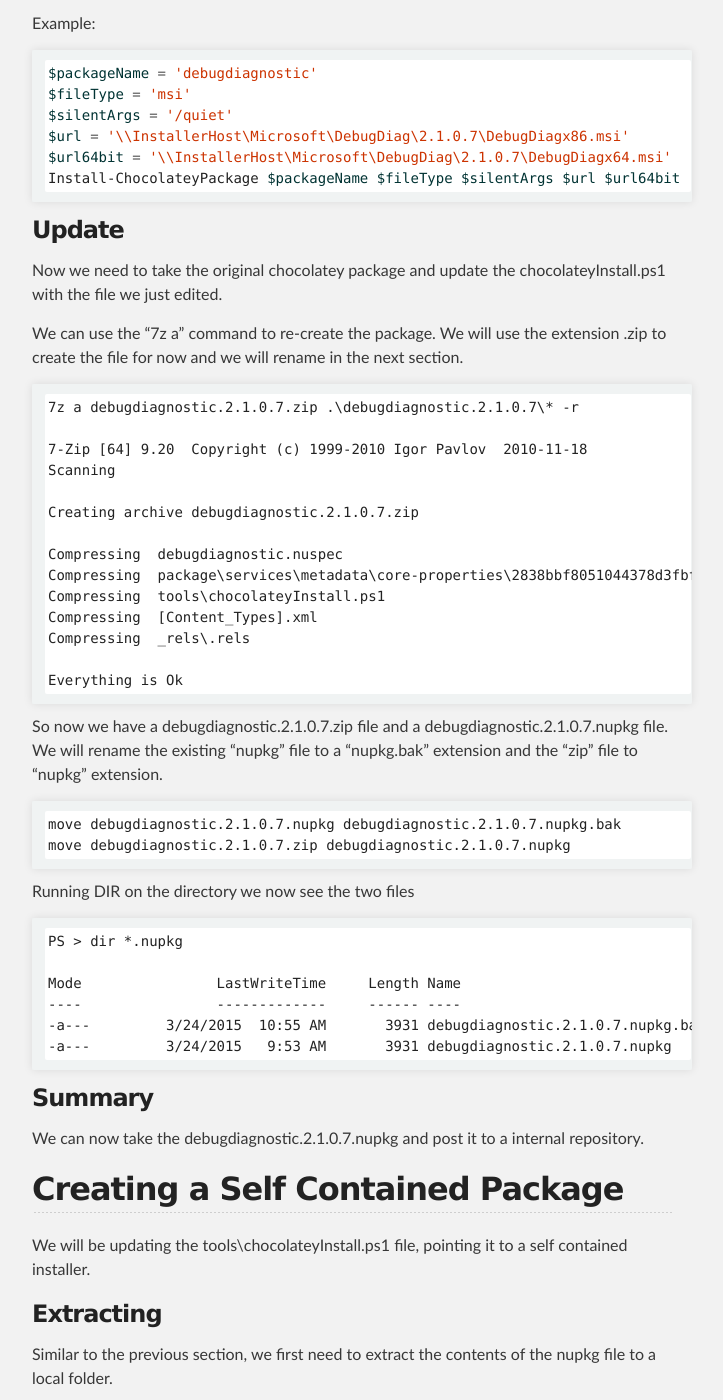
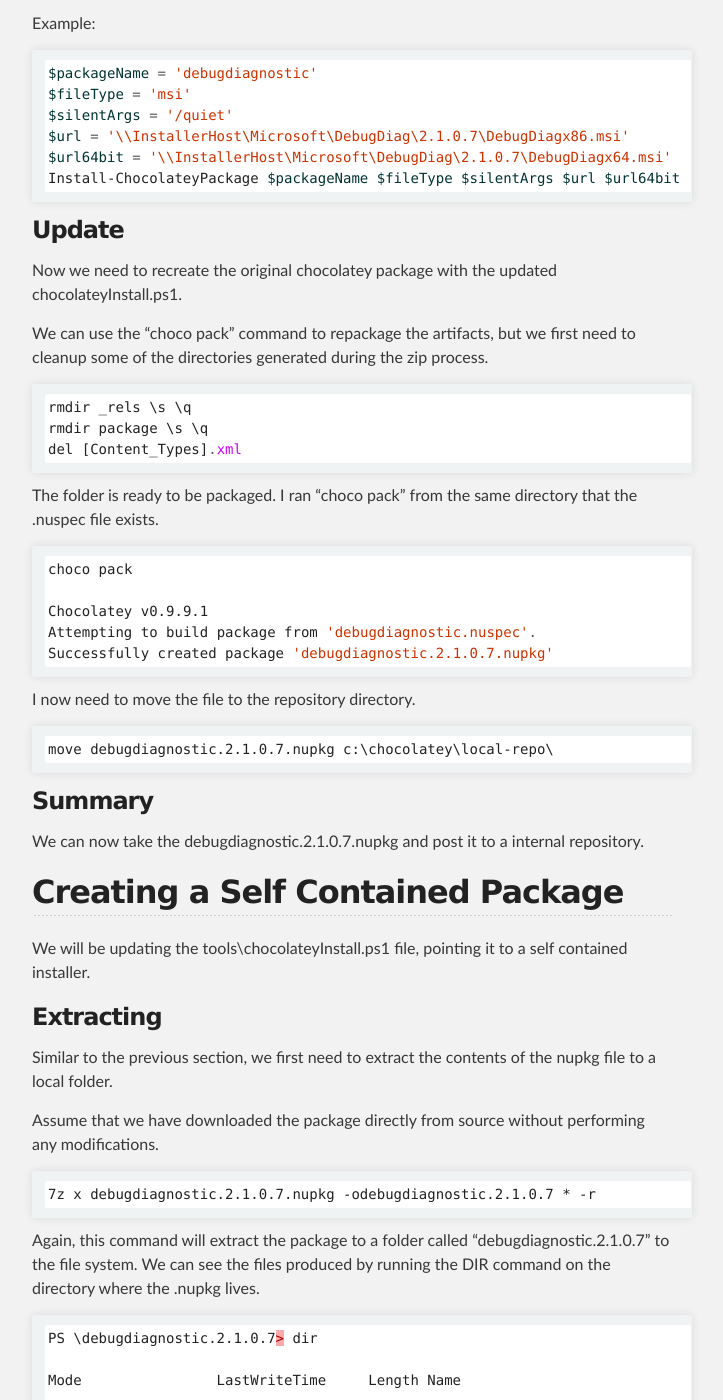
Before and after one commit to patrickhuber/patrickhuber.github.io, a Jekyll site: the page built from _posts/2015-03-19-creating-enterprise-versions-of-public-chocolatey-packages.md, in a window 1280 px wide and 1400 px high, scrolled down 3122 px. Shown: the whole window, without its empty margins (288-1011 px from the left). Built offline with Jekyll 4.4.1, drawn with Linux system fonts in a browser that asks for light colours; Markdown is read by kramdown in place of the engine named in the settings; some of the changed text lies outside the part shown.

Commit message:
updates post to use choco pack instead of 7zip a

````diff
--- a/_posts/2015-03-19-creating-enterprise-versions-of-public-chocolatey-packages.md
+++ b/_posts/2015-03-19-creating-enterprise-versions-of-public-chocolatey-packages.md
@@ -132,45 +132,30 @@ Install-ChocolateyPackage $packageName $fileType $silentArgs $url $url64bit
 
 ### Update
 
-Now we need to take the original chocolatey package and update the chocolateyInstall.ps1 with the file we just edited.
+Now we need to recreate the original chocolatey package with the updated chocolateyInstall.ps1.
 
-We can use the "7z a" command to re-create the package.
-We will use the extension .zip to create the file for now and we will rename in the next section.
+We can use the "choco pack" command to repackage the artifacts, but we first need to cleanup some of the directories generated during the zip process.
 
-```
-7z a debugdiagnostic.2.1.0.7.zip .\debugdiagnostic.2.1.0.7\* -r
-
-7-Zip [64] 9.20  Copyright (c) 1999-2010 Igor Pavlov  2010-11-18
-Scanning
-
-Creating archive debugdiagnostic.2.1.0.7.zip
-
-Compressing  debugdiagnostic.nuspec
-Compressing  package\services\metadata\core-properties\2838bbf8051044378d3fbfab8a2ea205.psmdcp
-Compressing  tools\chocolateyInstall.ps1
-Compressing  [Content_Types].xml
-Compressing  _rels\.rels
-
-Everything is Ok
+```powershell
+rmdir _rels \s \q
+rmdir package \s \q
+del [Content_Types].xml
 ```
 
-So now we have a debugdiagnostic.2.1.0.7.zip file and a debugdiagnostic.2.1.0.7.nupkg file.
-We will rename the existing "nupkg" file to a "nupkg.bak" extension and the "zip" file to "nupkg" extension.
+The folder is ready to be packaged. I ran "choco pack" from the same directory that the .nuspec file exists.
 
 ```powershell
-move debugdiagnostic.2.1.0.7.nupkg debugdiagnostic.2.1.0.7.nupkg.bak
-move debugdiagnostic.2.1.0.7.zip debugdiagnostic.2.1.0.7.nupkg
+choco pack
+
+Chocolatey v0.9.9.1
+Attempting to build package from 'debugdiagnostic.nuspec'.
+Successfully created package 'debugdiagnostic.2.1.0.7.nupkg'
 ```
 
-Running DIR on the directory we now see the two files
+I now need to move the file to the repository directory.
 
-```
-PS > dir *.nupkg
-
-Mode                LastWriteTime     Length Name
-----                -------------     ------ ----
--a---         3/24/2015  10:55 AM       3931 debugdiagnostic.2.1.0.7.nupkg.bak
--a---         3/24/2015   9:53 AM       3931 debugdiagnostic.2.1.0.7.nupkg
+```powershell
+move debugdiagnostic.2.1.0.7.nupkg c:\chocolatey\local-repo\
 ```
 
 ### Summary
@@ -253,42 +238,37 @@ Install-ChocolateyPackage $packageName $fileType $silentArgs $url $url64bit
 
 ### Update
 
-Now that we have modified the package contents to point to the self-contained msi files, lets recombine the nupkg file as we did before.
+Similar to the previous example, we will cleanup the directory removing chocolatey artifacts from the base directory.
 
-Using 7z, we will again run the archive command and produce a zip file
-
-```
-7z a debugdiagnostic.2.1.0.7.zip .\debugdiagnostic.2.1.0.7\* -r
-
-7-Zip [64] 9.22 beta  Copyright (c) 1999-2011 Igor Pavlov  2011-04-18
-Scanning
-
-Creating archive debugdiagnostic.2.1.0.7.zip
-
-Compressing  debugdiagnostic.2.1.0.7.zip
-Compressing  debugdiagnostic.nuspec
-Compressing  package\services\metadata\core-properties\2838bbf8051044378d3fbfab8a2ea205.psmdcp
-Compressing  tools\chocolateyInstall.ps1
-Compressing  tools\DebugDiagx64.msi
-Compressing  tools\DebugDiagx86.msi
-Compressing  tools\Untitled1.ps1
-Compressing  [Content_Types].xml
-Compressing  _rels\.rels
-
-Everything is Ok
+```powershell
+rmdir _rels \s \q
+rmdir package \s \q
+del [Content_Types].xml
 ```
 
-You can see the installer files have been included in the zip file.
-Now we can rename the original "nupkg" file with a backup extension and rename the "zip" file with the "nupkg" extension.
+The folder is ready to be packaged. Running "choco pack"
 
 ```powershell
-move debugdiagnostic.2.1.0.7.nupkg debugdiagnostic.2.1.0.7.nupkg.bak
-move debugdiagnostic.2.1.0.7.zip debugdiagnostic.2.1.0.7.nupkg
+choco pack
+
+Chocolatey v0.9.9.1
+Attempting to build package from 'debugdiagnostic.nuspec'.
+Successfully created package 'debugdiagnostic.2.1.0.7.nupkg'
+```
+
+Again we move the file to the local repository.
+
+```powershell
+move debugdiagnostic.2.1.0.7.nupkg c:\chocolatey\local-repo\
 ```
 
 ### Summary
 
-Again, the updated nupkg file is ready to be uploaded to our local repository.
+Again the package is ready to be consumed by choco install.
+
+```powershell
+choco install debugdiagnostic -source '""'
+```
 
 ## Conclusions
 
````
